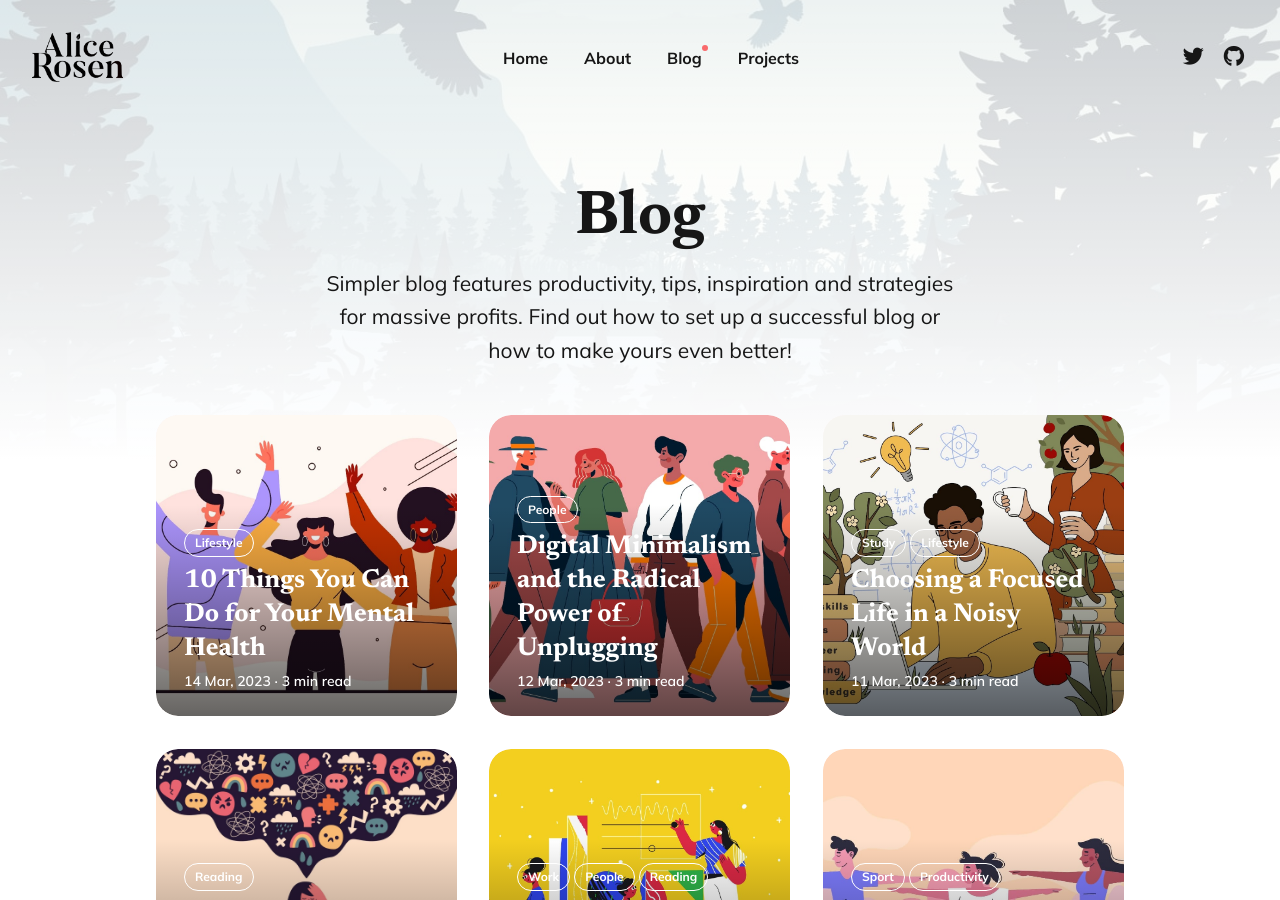
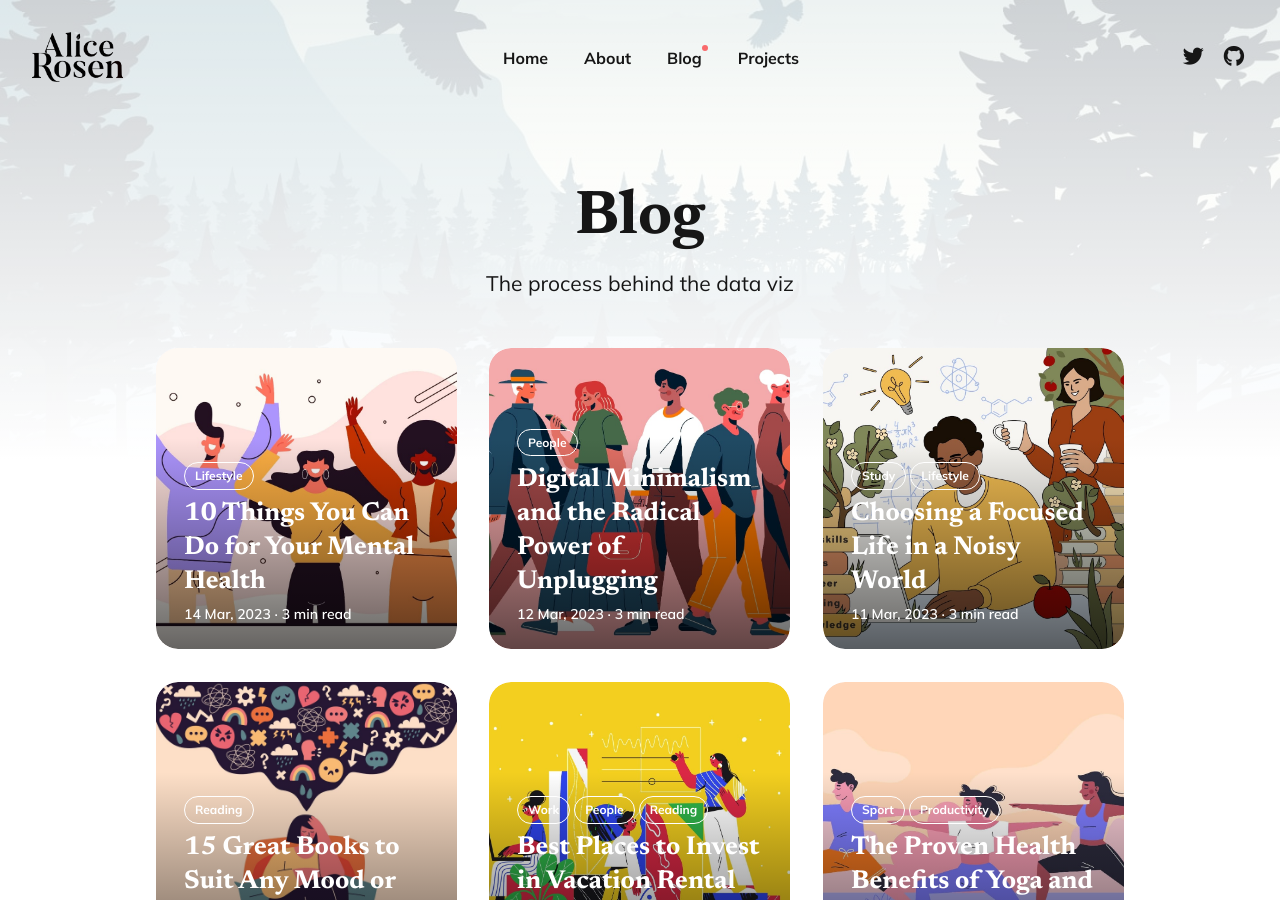
Before and after one commit to alice-rosen/alice-rosen.github.io, a Jekyll site: the page built from blog/index.html, in a window 1280 px wide and 900 px high. Built offline with Jekyll 4.4.1, drawn with Linux system fonts in a browser that asks for light colours.

Commit message:
Update index.html

```diff
--- a/blog/index.html
+++ b/blog/index.html
@@ -1,7 +1,7 @@
 ---
 layout: default
 title: Blog
-description: Simpler blog features productivity, tips, inspiration and strategies for massive profits. Find out how to set up a successful blog or how to make yours even better!
+description: The process behind the data viz
 image: /images/18.jpg
 ---
 
```
